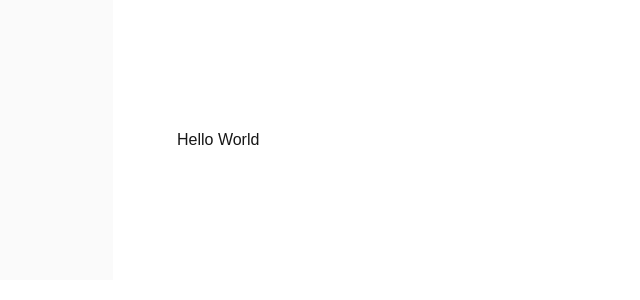
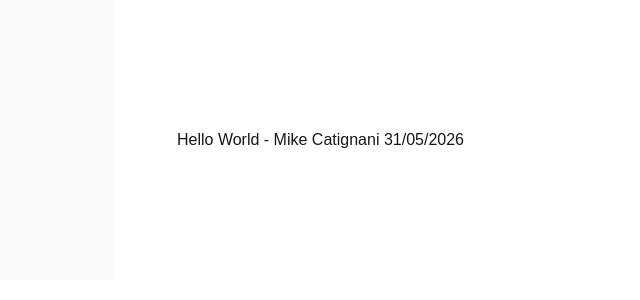
Before and after one commit to soldev22/rentsimplev2, a Next.js app: page / in a window 1280 px wide. Shown: the top 300 px of the page, without its empty margins (143-783 px from the left). Built offline with nearby package versions, Linux system fonts and the light colour scheme.

Commit message:
V.0 TestSyncLaptop

```diff
--- a/app/page.tsx
+++ b/app/page.tsx
@@ -3,7 +3,7 @@ export default function Home() {
   return (
     <div className="flex flex-col flex-1 items-center justify-center bg-zinc-50 font-sans dark:bg-black">
       <main className="flex flex-1 w-full max-w-3xl flex-col items-center justify-between py-32 px-16 bg-white dark:bg-black sm:items-start">
-     Hello World
+     Hello World - Mike Catignani 31/05/2026
       </main>
     </div>
   );
```
